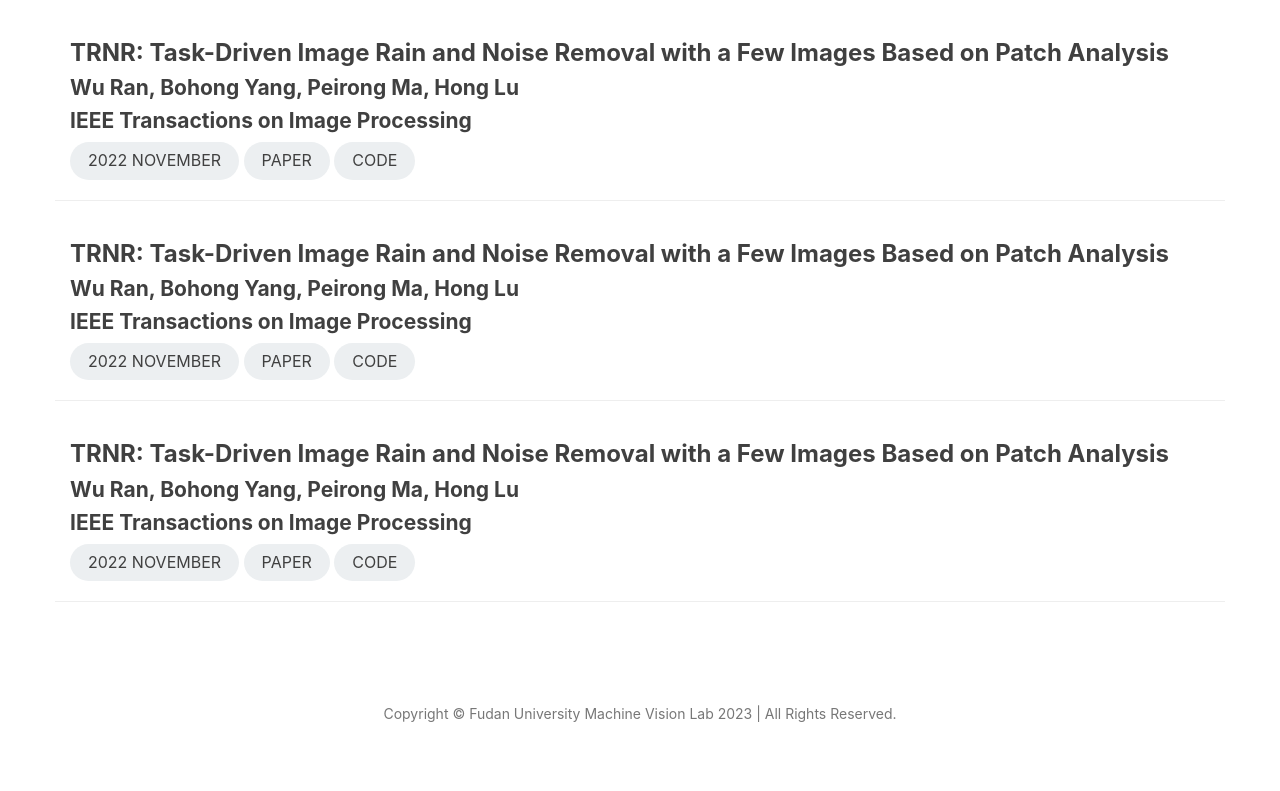
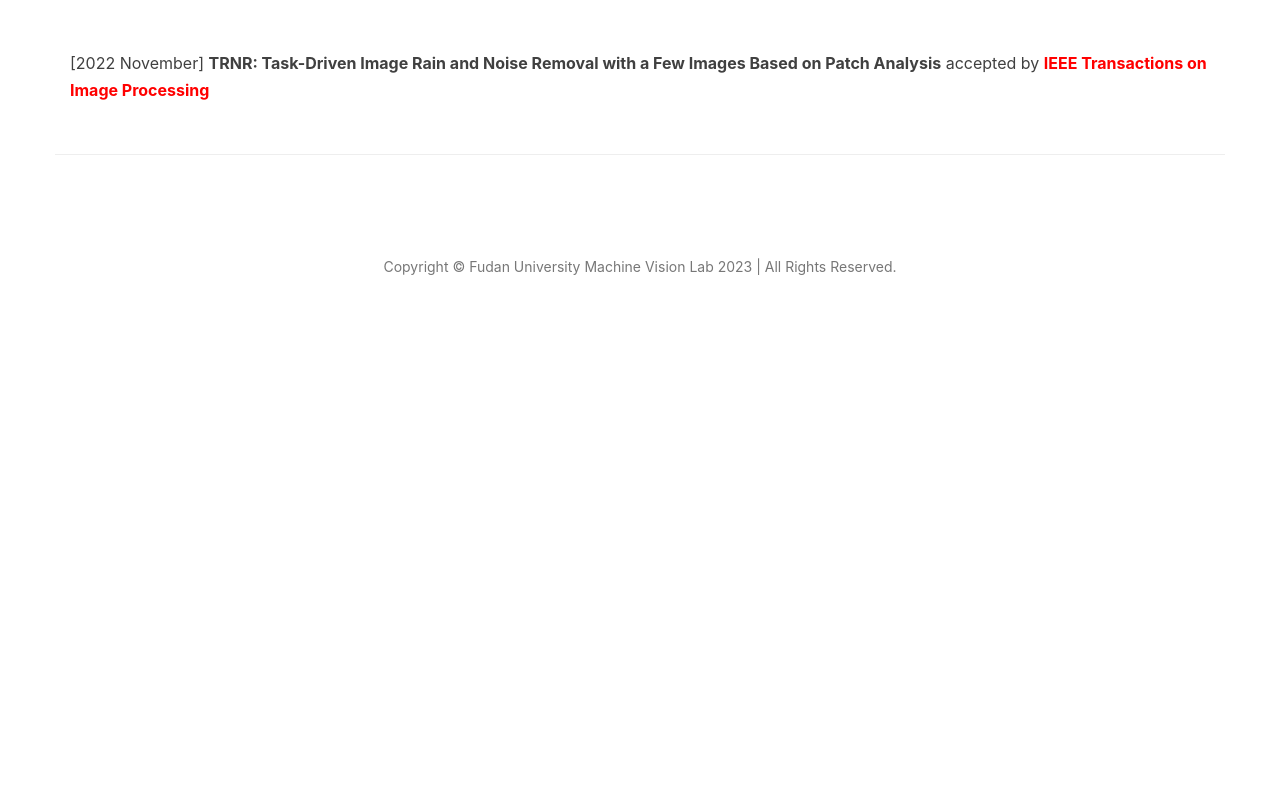
Before and after one commit to lunatics123/lunatics123.github.io, a Jekyll site: the page built from index.html, in a window 1280 px wide. Shown: the part 418-1209 px from the top of the page. Built offline with Jekyll 4.4.1, drawn with Linux system fonts in a browser that asks for light colours; comment, search, counter and statistics services are not loaded; after the commit the page ends 900 px from its top, so only the background shows below that.

Commit message:
test with another index format

```diff
--- a/index.html
+++ b/index.html
@@ -6,36 +6,10 @@ description: "Fudan Machine Vision Lab"
 
 <section>
     <div class="container">
-        <h3>TRNR: Task-Driven Image Rain and Noise Removal with a Few Images Based on Patch Analysis</h3>
-        <h4>Wu Ran, Bohong Yang, Peirong Ma, Hong Lu</h4>
-        <h4>IEEE Transactions on Image Processing</h4>
-        <div class="post-tag round-xl">2022 November</div>
-        <a class="post-tag round-xl" href="mailto:honglu@fudan.edu.cn">Paper</a>
-        <a class="post-tag round-xl" href="https://scholar.google.com/citations?user=bR8b-WIAAAAJ">Code</a>
+        <p>[2022 November] <b>TRNR: Task-Driven Image Rain and Noise Removal with a Few Images Based on Patch
+            Analysis</b>
+            accepted by <span style="color:#FF0000;font-weight:bold;">IEEE Transactions on Image Processing</span>
+        </p>
     </div>
 </section>
 <hr>
-
-<section>
-    <div class="container">
-        <h3>TRNR: Task-Driven Image Rain and Noise Removal with a Few Images Based on Patch Analysis</h3>
-        <h4>Wu Ran, Bohong Yang, Peirong Ma, Hong Lu</h4>
-        <h4>IEEE Transactions on Image Processing</h4>
-        <div class="post-tag round-xl">2022 November</div>
-        <a class="post-tag round-xl" href="mailto:honglu@fudan.edu.cn">Paper</a>
-        <a class="post-tag round-xl" href="https://scholar.google.com/citations?user=bR8b-WIAAAAJ">Code</a>
-    </div>
-</section>
-<hr>
-
-<section>
-    <div class="container">
-        <h3>TRNR: Task-Driven Image Rain and Noise Removal with a Few Images Based on Patch Analysis</h3>
-        <h4>Wu Ran, Bohong Yang, Peirong Ma, Hong Lu</h4>
-        <h4>IEEE Transactions on Image Processing</h4>
-        <div class="post-tag round-xl">2022 November</div>
-        <a class="post-tag round-xl" href="mailto:honglu@fudan.edu.cn">Paper</a>
-        <a class="post-tag round-xl" href="https://scholar.google.com/citations?user=bR8b-WIAAAAJ">Code</a>
-    </div>
-</section>
-<hr>
```
